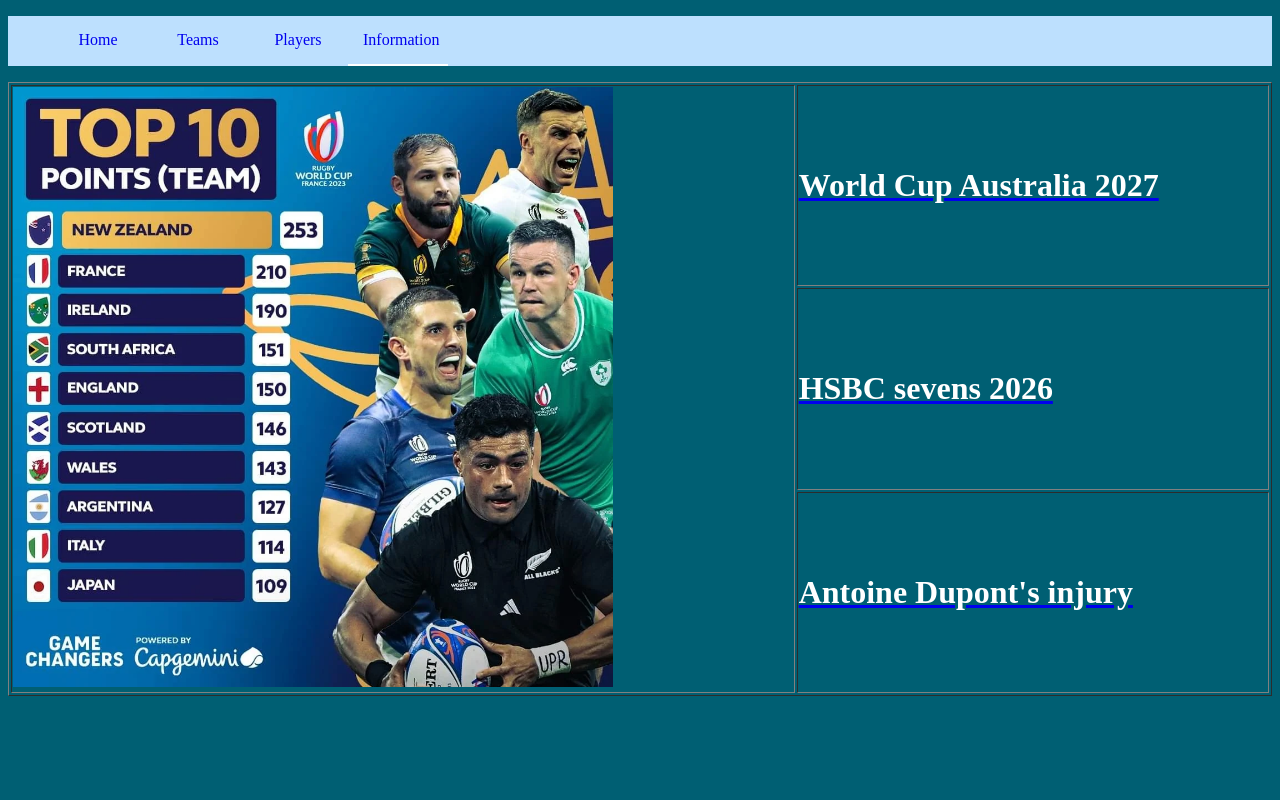
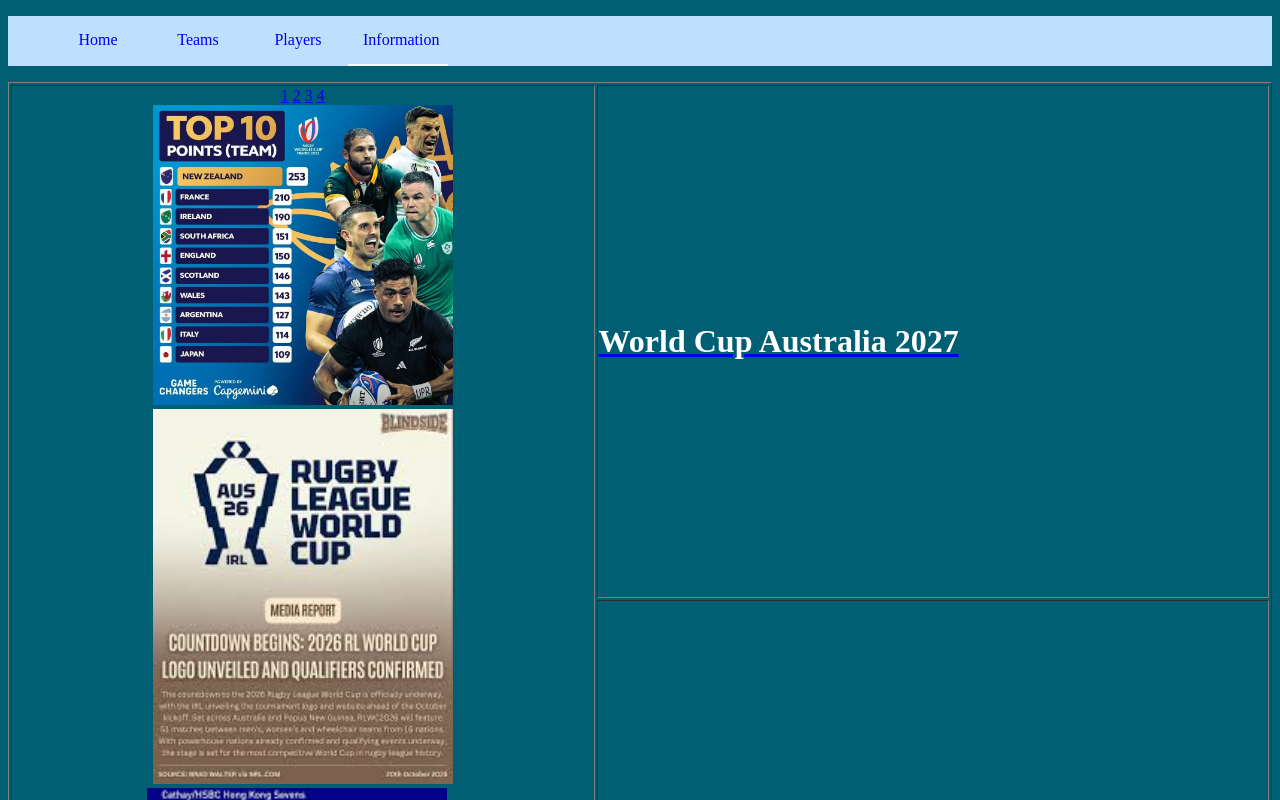
Before and after one commit to matiasklein-design/final-test, a plain HTML site: page actualinformation.html in a window 1280 px wide. Shown: the top 800 px of the page. Drawn offline with Linux system fonts and the light colour scheme.

Commit message:
Add files via upload

```diff
--- a/Styles.css
+++ b/Styles.css
@@ -9,6 +9,17 @@ p{
 
 Body{
 	background-color: #005f73;
+	overflow: hidden;
+}
+
+.slides{
+
+}
+
+.container{
+	width: 300;
+	text-align: center;
+	overflow: hidden;
 }
 
 ul{
--- a/actualinformation.html
+++ b/actualinformation.html
@@ -29,7 +29,28 @@
 	<table border="1" width="100%">
 		<tr>
 			<td rowspan="3">
-				<img src="top10.webp" width="600">
+				<div class="container">
+					<a href="#slide1">1</a>
+					<a href="#slide2">2</a>
+					<a href="#slide3">3</a>
+					<a href="#slide4">4</a>
+					<div class="slides">
+						<div id="slide1">
+							<img src="top10.webp" width="300">
+						</div>
+						<div id="slide2">
+							<img src="worldcup2026.jpg" width="300">
+						</div>
+						<div id="slide3">
+							<img src="SVNS.jpg" width="300">
+							3
+						</div>
+						<div id="slide4">
+							<img src="injurydupont.avif" width="300">
+							4
+						</div>
+					</div>
+				</div>
 			</td>
 			<td>
 				<a href="WorldCupAustralia2027.html">
```
Also changed, not shown: AntoineDupont'sinjury.html (+4 -0 lines), HSBCsevens2026.html (+4 -0 lines), WorldCupAustralia2027.html (+2 -2 lines), HSBC.jpg (added), SVNS.jpg (added), injury.avif (added), injurydupont.avif (added), worldcup2026.jpg (added).
